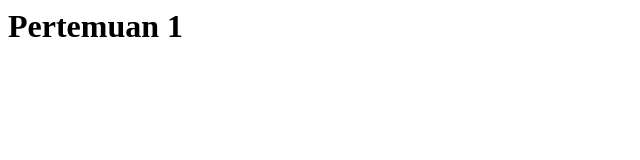
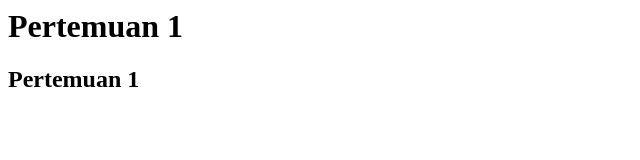
Before and after one commit to Abidsyakur/KuliahKu, a plain HTML site: page index.html in a window 1280 px wide. Shown: the whole page, without its empty margins (0-640 px from the left). Drawn offline with Linux system fonts and the light colour scheme.

Commit message:
pertemuan pertama

```diff
--- a/index.html
+++ b/index.html
@@ -9,6 +9,7 @@
 
 <body>
     <h1>Pertemuan 1</h1>
+    <h2>Pertemuan 1</h2>
 </body>
 
 </html>
```
